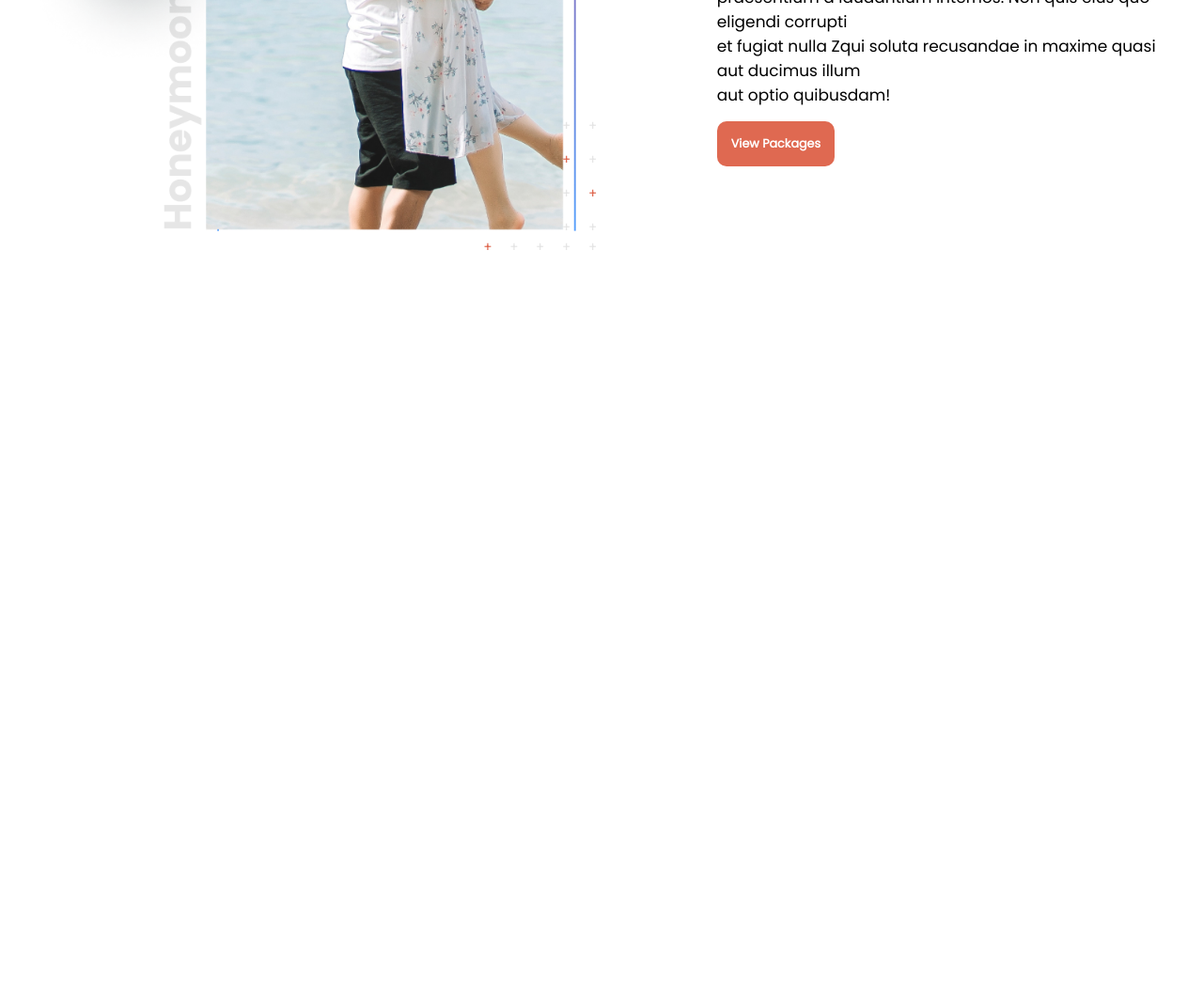
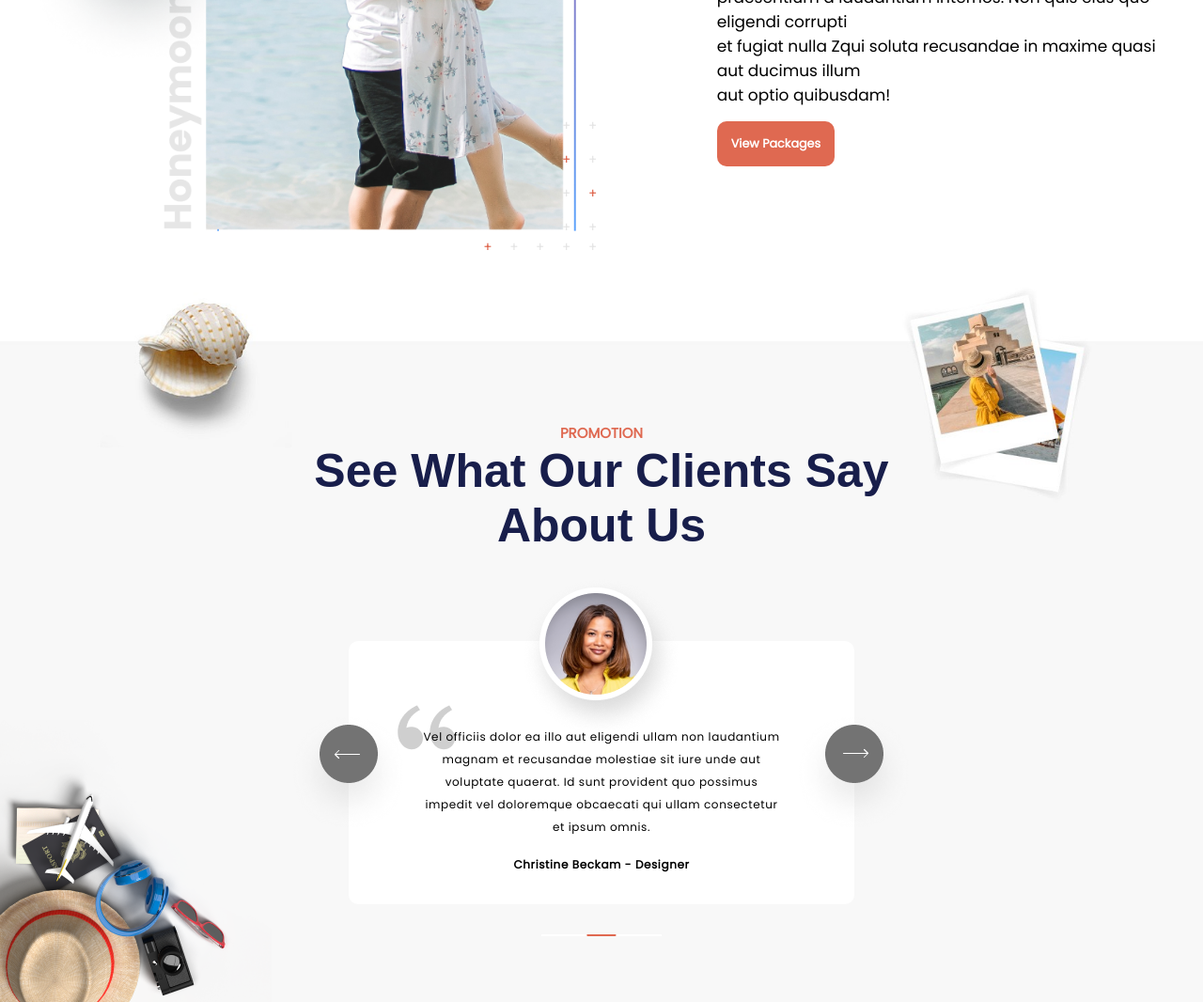
Before and after one commit to archis-academy/tour-and-travel-dec-3-2023-tr, a plain HTML site: page index.html in a window 1280 px wide. Shown: the part 1447-2513 px from the top of the page at 94% size. Before the commit the page ends 1747 px from the top, so only its background shows below. Drawn offline with Linux system fonts and the light colour scheme; a web font is replaced by a local one.

Commit message:
proje-tamamlandı

```diff
--- a/index.html
+++ b/index.html
@@ -129,5 +129,31 @@
         </div>
       </div>
     </div>
+    <div class="testimonials-page-container">
+      <img class="container-picture" src="images/testimonial-section-hat-img.png"/>
+      <div class="title-and-user-desc">
+        <div class="promotion-text-desc">
+          <h5 class="promotion-text">PROMOTION</h5>
+          <h1 class="about-us-text">See What Our Clients Say About Us</h1>
+        </div>
+      </div>
+      <div class="user-review-desc">
+        <img class="user-photo"src="images/testimonial-section-box-pp-img.png"/>
+        <img class="description-icon" src="images/testimonial-box-quotes.png" />
+        <p class="user-desc-text">
+          Vel officiis dolor ea illo aut eligendi ullam non laudantium magnam et
+          recusandae molestiae sit iure unde aut voluptate quaerat. Id sunt
+          provident quo possimus<br />
+          impedit vel doloremque obcaecati qui ullam consectetur<br />
+          et ipsum omnis.
+        </p>
+        <h6 class="designer-user-name">Christine Beckam - Designer</h6>
+        <img class="left-page-change" src="images/arrow-right-icon.png" />
+        <img class="right-page-change" src="images/arrow-leeft-icon.png" />
+      </div>
+      <div class="change-page-lines">
+        <img src="images/Pagination.jpg" />
+      </div>
+    </div>
   </body>
 </html>
--- a/styles/index.css
+++ b/styles/index.css
@@ -229,3 +229,98 @@
 }
 
 /* Honeymoon Specails*/
+
+.testimonials-page-container {
+  background-image: url(/images/testimonial-background.jpg);
+  padding : 150px 0 66px 0;
+  background-size: cover;
+  position: relative;
+}
+
+.title-and-user-desc {
+  display: flex;
+  justify-content: center;
+}
+
+.user-review-desc {
+  width: 538px;
+  height: 280px;
+  margin: auto;
+  background-color: #fff;
+  border-radius: 10px;
+  position: relative;
+  display: flex;
+  align-items: center;
+  justify-content: center;
+}
+
+.description-icon {
+  position: absolute;
+  left: 42px;
+  top: 52px;
+}
+
+.user-desc-text {
+  text-align: center;
+  font-family: "Poppins", sans-serif;
+  font-size: 12px;
+  width: 402px;
+  padding-top: 20px;
+  line-height: 24px;
+  letter-spacing: 0.6px;
+}
+
+.designer-user-name {
+  text-align: center;
+  font-family: "Poppins", sans-serif;
+  font-size: 12px;
+  font-weight: 700;
+  line-height: 24px;
+  letter-spacing: 0.6px;
+  position: absolute;
+  bottom: 30px;
+}
+
+.promotion-text-desc {
+  color: #df6951;
+  font-family: "Poppins", sans-serif;
+  font-size: 18px;
+  max-width: 700px;
+  text-align: center;
+}
+
+.user-photo {
+  position: absolute;
+  top: -70px;
+}
+
+.about-us-text {
+  color: #181e4b;
+  text-align: center;
+  font-family: "Volkhov", sans-serif;
+  font-size: 50px;
+  padding-bottom: 94px;
+}
+
+.left-page-change{
+  position: absolute;
+  right: -66px;
+  cursor: pointer;
+}
+
+.change-page-lines{
+  padding-top: 20px;
+  text-align: center;
+  cursor: pointer;
+}
+
+.right-page-change{
+  position: absolute;
+  left: -66px;
+  cursor: pointer;
+}
+
+.container-picture{
+  position: absolute;
+  bottom: 0;
+}
```
Also changed, not shown: images/Pagination.jpg (added), images/testimonial-background.jpg (added).
